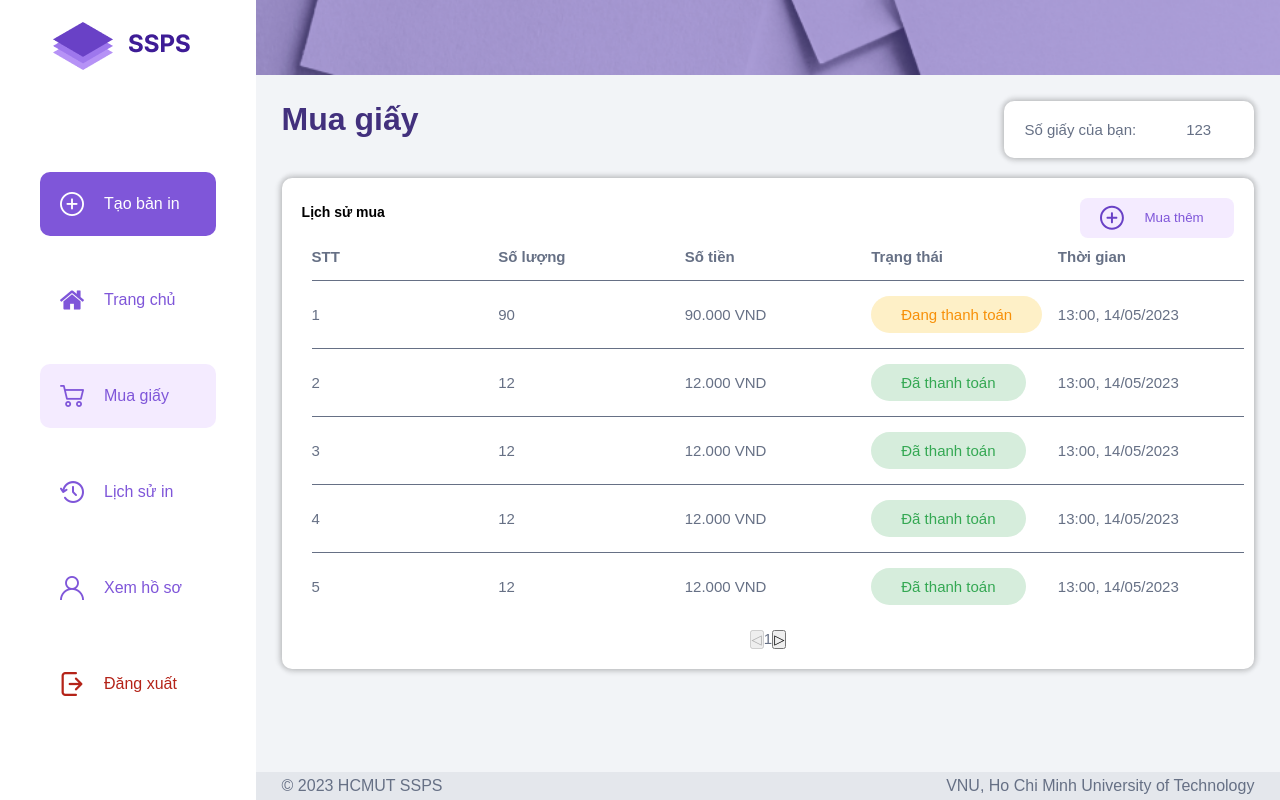
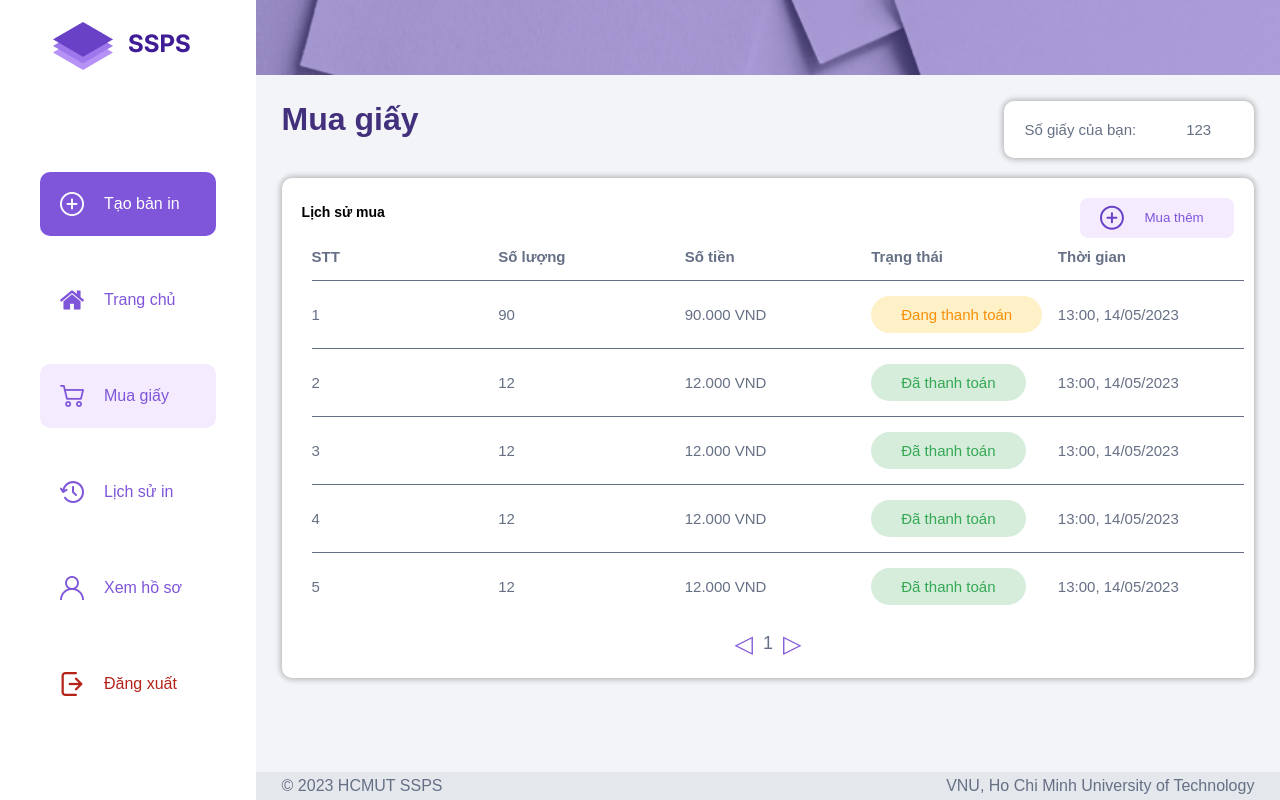
Before and after one commit to Jamesklein218/HCMUT_SPSS, a React (Create React App) app in the folder code/: page /BuyPaper in a window 1280 px wide. Built offline with nearby package versions, Linux system fonts and the light colour scheme.

Commit message:
fix pagination

```diff
--- a/code/src/Pages/BuyPaper/BuyPaper.css
+++ b/code/src/Pages/BuyPaper/BuyPaper.css
@@ -63,8 +63,20 @@ td{
 .pagination {
     display: flex;
     justify-content: center;
+    align-items: center;
 }
 
+.pagination button {
+    font-size: 1.6em;
+    color: #7F56D9;
+    background-color: white;
+    margin: 0 10px;
+    border: none;
+}
+
+.pagination span {
+    font-size: 1.2em;
+}
 
 .titleContainer{
     display: flex;
```
